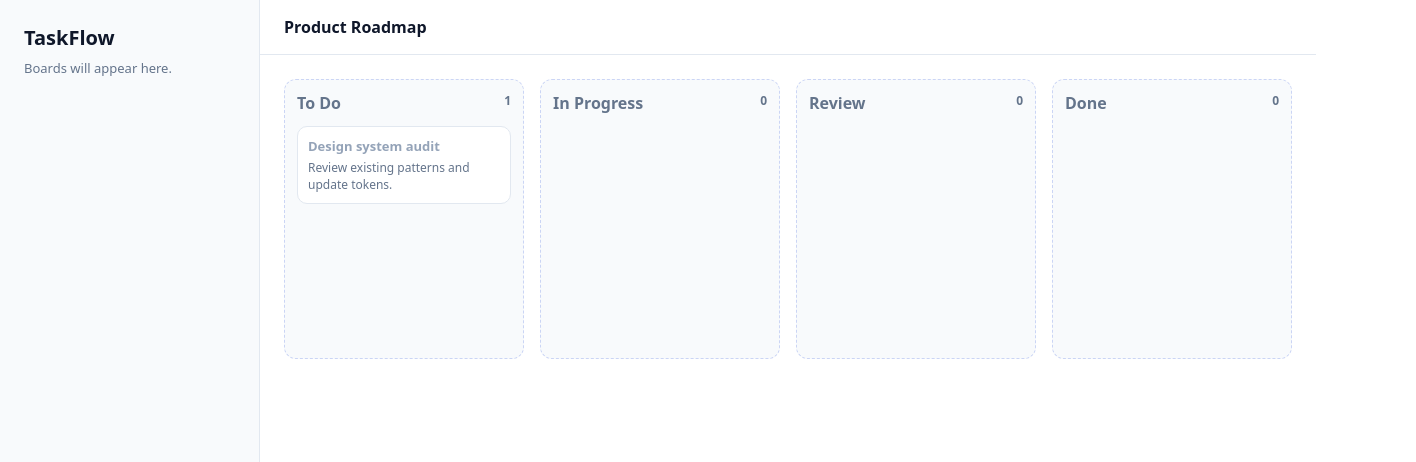
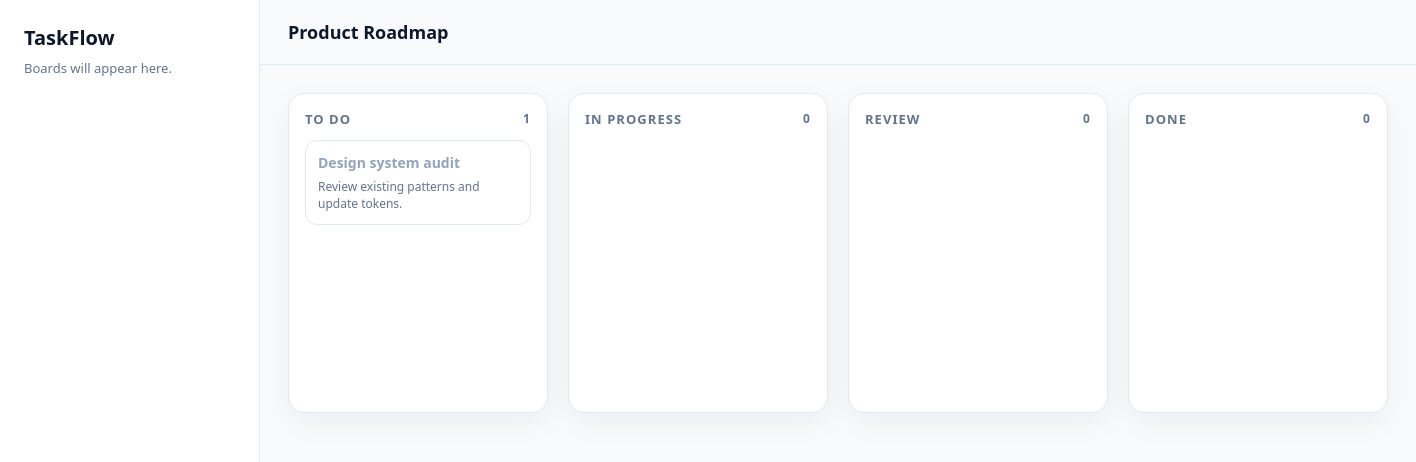
Before and after one commit to letsgokala/Kala-weather-app, a React (Vite) app: page / in a window 1280 px wide. Shown: the top 462 px of the page, 1416 px wide, since content can reach past the window. Built offline with nearby package versions, Linux system fonts and the light colour scheme.

Commit message:
ui: refine board styling

```diff
--- a/src/index.css
+++ b/src/index.css
@@ -1,7 +1,7 @@
 :root {
   font-family: ui-sans-serif, system-ui, -apple-system, BlinkMacSystemFont, "Segoe UI", sans-serif;
   color: #0f172a;
-  background-color: #ffffff;
+  background-color: #f8fafc;
 }
 
 * {
@@ -21,7 +21,7 @@ body {
 .sidebar {
   border-right: 1px solid #e2e8f0;
   padding: 24px;
-  background: #f8fafc;
+  background: #ffffff;
 }
 
 .logo {
@@ -47,9 +47,10 @@ body {
 }
 
 .board-header {
-  padding: 16px 24px;
+  padding: 20px 28px;
   border-bottom: 1px solid #e2e8f0;
-  font-weight: 600;
+  font-weight: 700;
+  font-size: 18px;
 }
 
 .board-body {
@@ -63,17 +64,18 @@ body {
 .board-body.columns {
   align-items: flex-start;
   justify-content: flex-start;
-  gap: 16px;
-  padding: 24px;
+  gap: 20px;
+  padding: 28px;
 }
 
 .column {
-  width: 240px;
-  border: 1px dashed #cbd5f5;
-  border-radius: 12px;
-  padding: 12px;
-  min-height: 280px;
-  background: #f8fafc;
+  width: 260px;
+  border: 1px solid #e2e8f0;
+  border-radius: 16px;
+  padding: 16px;
+  min-height: 320px;
+  background: #ffffff;
+  box-shadow: 0 10px 30px rgba(15, 23, 42, 0.05);
 }
 
 .column-header {
@@ -81,6 +83,9 @@ body {
   justify-content: space-between;
   font-weight: 600;
   margin-bottom: 12px;
+  font-size: 13px;
+  letter-spacing: 0.08em;
+  text-transform: uppercase;
 }
 
 .column-count {
@@ -98,14 +103,14 @@ body {
 
 .task-card {
   border: 1px solid #e2e8f0;
-  border-radius: 10px;
-  padding: 10px;
+  border-radius: 12px;
+  padding: 12px;
   background: #ffffff;
 }
 
 .task-card h4 {
-  margin: 0 0 4px;
-  font-size: 13px;
+  margin: 0 0 6px;
+  font-size: 14px;
 }
 
 .task-card p {
```
